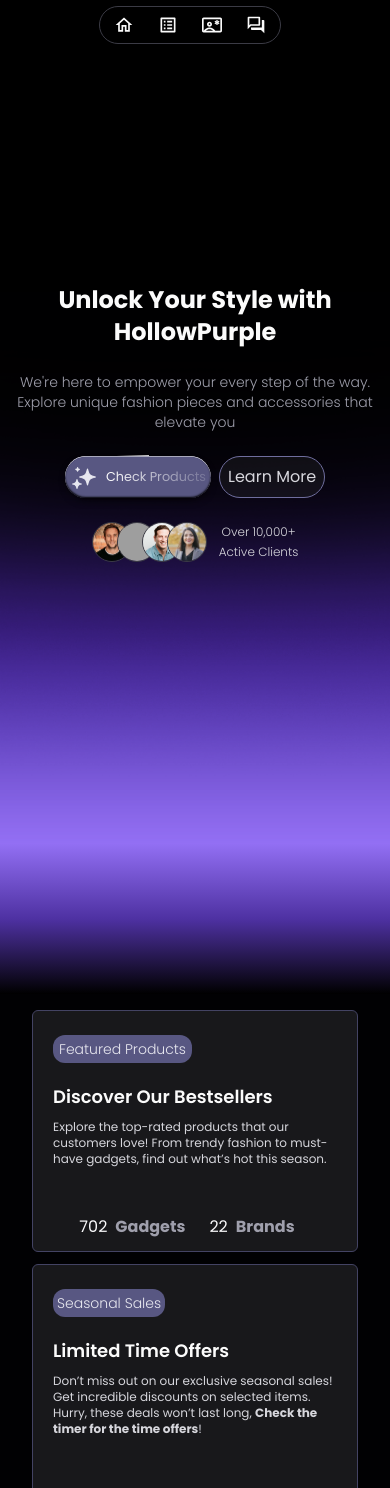
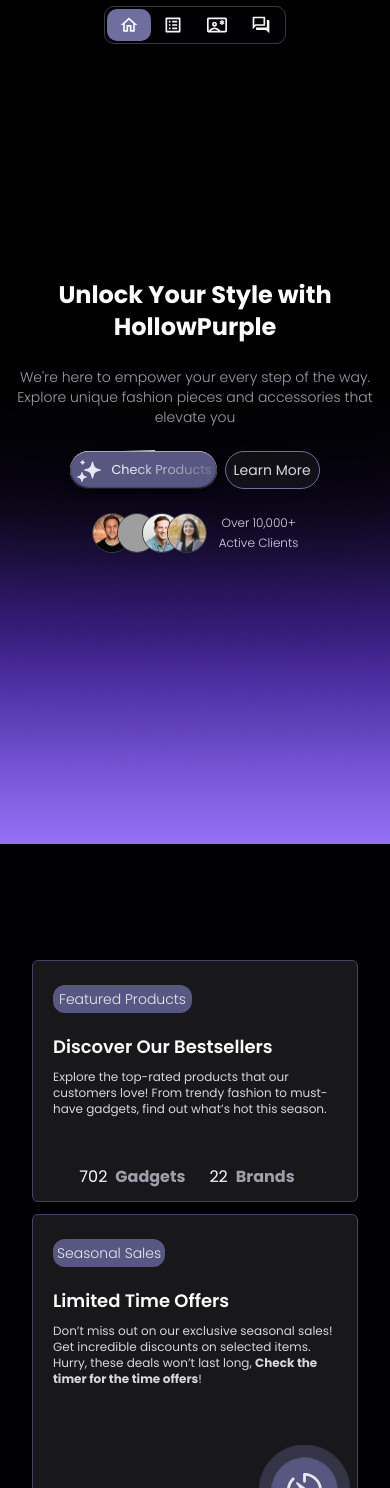
Before and after one commit to EnisZekiqi/HollowPurple, a React (Create React App) app: page / in a window 390 px wide. Shown: the top 1488 px of the page. Built offline with nearby package versions, Linux system fonts and the light colour scheme; grey boxes are pictures that could not be loaded.

Commit message:
updated navbar for small display + bug fixes

```diff
--- a/src/App.css
+++ b/src/App.css
@@ -63,6 +63,19 @@
   }
   100% {
     background-position: 0% 50%;
+  }
+}
+.heroControler{
+background-color: transparent;
+  border:1px solid #3b3b45;
+}
+@media (max-width:764px) {
+  .heroControler{
+    background: rgba( 1, 1, 3, 0.80 );
+     backdrop-filter: blur( 4px );
+    -webkit-backdrop-filter: blur( 4px );
+    border-radius: 10px;
+    border:1px solid #3b3b45;
   }
 }
 .gadget{
--- a/src/App.js
+++ b/src/App.js
@@ -58,25 +58,7 @@
       >
 
         <Hero/>
-        <div
-  className="blurrer"
-  style={{
-    height: '10px', // Adjust height as needed for a smoother transition
-    backgroundColor: 'rgba(146, 111, 243,0.4)', // Semi-transparent overlay
-    backdropFilter: 'blur(15px)', // Adjust the blur amount
-    zIndex: 1
-  }}
-></div>
-
-{/* Gradient section */}
-<div
-  className="emptySpecial2 backdrop-blur-md bg-opacity-85"
-  style={{
-    background: 'linear-gradient(180deg, #926FF3, #4E31A2, #000000)',
-    height: '150px', // Adjust height as needed
-    marginTop:'-10px'
-  }}
-></div>
+        <div className="empty " style={{backgroundColor:'#010103'}}/>
         <Info/>
         <div className="empty " style={{backgroundColor:'#010103'}}/>
         <Contact/>
--- a/src/Hero Section/Hero.js
+++ b/src/Hero Section/Hero.js
@@ -62,7 +62,7 @@
   };
 
   return (
-    <div className="relative w-full h-full "
+    <div id="home" className="relative w-full h-full "
 
     >
       <AnimatePresence>
@@ -75,7 +75,7 @@
             exit="exit"
           >
             <div className="flex items-center">
-              <motion.h1 className="text-6xl font-bold text-white">
+              <motion.h1 className="text-3xl md:text-6xl font-bold text-white">
                 HollowPurple
               </motion.h1>
               <svg style={{ width: "60px", height: "60px" }} viewBox="0 0 24 24">
@@ -98,7 +98,7 @@
 
       {/* The content of the Hero section that will be revealed */}
       {!introVisible && (
-        <div className="hero-content w-full h-full flex flex-col gap-8">
+        <div id="home" className="hero-content w-full h-full flex flex-col gap-8">
           <motion.div
             variants={navbarAnimation}
             initial="hidden"
@@ -121,7 +121,7 @@
                 />
               </svg>
               </motion.h1>
-            <motion.p  variants={pTagAnimation}><SlideTabs /></motion.p>
+              <motion.p  className="hidden md:block" variants={pTagAnimation}><SlideTabs /></motion.p>
             <motion.p style={{opacity:0}} >3</motion.p>
           </motion.div>
 
@@ -189,9 +189,9 @@
               <span class="text_button">Check Products</span>
             </button>
 
-              <button className="p-2 rounded-full"
+              <button className="p-2 rounded-full text-sm md:text-md"
               style={{backgroundColor:'rgba(36, 35, 41,0.4)',color:'#d6d6dc',border:'1px solid #6f6e9e'}}
-              >Learn More</button>
+              ><a href="features">Learn More</a></button>
             </motion.div>
             <motion.div
              variants={pTagAnimation}
@@ -212,6 +212,15 @@
           </motion.div>
         </div>
       )}
+
+  <motion.p
+  initial={{ opacity: 0, }}
+  animate={{ opacity: 1 }}
+  transition={{ duration: 1.5,delay:3 }} // Increase duration for debugging
+  style={{ zIndex: 2000 }} className="fixed md:hidden top-1.5 left-1/2 transform -translate-x-1/2">
+    <SlideTabs />
+  </motion.p>
+
     </div>
   );
 };
@@ -226,16 +235,41 @@
     opacity: 0,
   });
 
+  const [activeSection, setActiveSection] = useState('');
+
+  useEffect(() => {
+    const sections = document.querySelectorAll('div[id]');
+    const observerOptions = {
+      root: null,
+      rootMargin: '0px',
+      threshold: 0.1, // Lowering the threshold may help detect intersections more easily
+    };
+
+    const observer = new IntersectionObserver((entries) => {
+      entries.forEach((entry) => {
+        if (entry.isIntersecting) {
+          console.log('Intersecting section:', entry.target, 'with id:', entry.target.id);
+          setActiveSection(entry.target.id);
+        }
+      });
+    }, observerOptions);
+
+    sections.forEach((section) => observer.observe(section));
+
+    return () => {
+      sections.forEach((section) => observer.unobserve(section));
+    };
+  }, []);
+
   return (
     <ul
       onMouseLeave={() => {
-        setPosition((pv) => ({
-          ...pv,
+        setPosition((prev) => ({
+          ...prev,
           opacity: 0,
         }));
       }}
-      className="relative mx-auto flex w-fit rounded-full  p-0.5 -ml-0 md:-ml-36"
-      style={{backgroundColor:'transparent',border:'1px solid #3b3b45'}}
+      className="heroControler relative mx-auto flex w-fit rounded-full p-0.5 -ml-0 md:-ml-36"
     >
       <div className="hidden md:flex">
       <Tab setPosition={setPosition}>Home</Tab>
@@ -243,20 +277,44 @@
       <Tab setPosition={setPosition}><a href="#contact">Contact</a></Tab>
       <Tab setPosition={setPosition}><a href="#faq">FAQ</a></Tab>
       </div>
+
       <div className="flex md:hidden">
-      <Tab setPosition={setPosition}><MdOutlineHome style={{width:'20px',height:'20px'}}/></Tab>
-      <Tab setPosition={setPosition}><a href="#features"><MdOutlineListAlt style={{width:'20px',height:'20px'}}/></a></Tab>
-      <Tab setPosition={setPosition}><a href="#contact"><MdOutlineContactEmergency style={{width:'20px',height:'20px'}}/></a></Tab>
-      <Tab setPosition={setPosition}><a href="#faq"><MdOutlineQuestionAnswer style={{width:'20px',height:'20px'}}/></a></Tab>
-      </div>
+  <Tab
+    setPosition={setPosition}
+    style={{ backgroundColor: activeSection === 'home' ? '#6f6e9e' : 'transparent',borderRadius:'10px',transition:'all 0.7s ease' }}
+  >
+    <a href="#home"><MdOutlineHome style={{ width: '20px', height: '20px' }} /></a>
+  </Tab>
+  <Tab
+    setPosition={setPosition}
+    style={{ backgroundColor: activeSection === 'features' ? '#6f6e9e' : 'transparent',borderRadius:'10px',transition:'all 0.7s ease' }}
+  >
+    <a href="#features"><MdOutlineListAlt style={{ width: '20px', height: '20px' }} /></a>
+  </Tab>
+  <Tab
+    setPosition={setPosition}
+    style={{ backgroundColor: activeSection === 'contact' ? '#6f6e9e' : 'transparent',borderRadius:'10px',transition:'all 0.7s ease' }}
+  >
+    <a href="#contact"><MdOutlineContactEmergency style={{ width: '20px', height: '20px' }} /></a>
+  </Tab>
+  <Tab
+    setPosition={setPosition}
+    style={{ backgroundColor: activeSection === 'faq' ? '#6f6e9e' : 'transparent',borderRadius:'10px',transition:'all 0.7s ease' }}
+  >
+    <a href="#faq"><MdOutlineQuestionAnswer style={{ width: '20px', height: '20px' }} /></a>
+  </Tab>
+</div>
 
 
-      <Cursor position={position} />
+     <div className="hidden md:block">
+     <Cursor position={position} />
+     </div>
     </ul>
   );
 };
 
-const Tab = ({ children, setPosition }) => {
+
+const Tab = ({ children, setPosition,style }) => {
   const ref = useRef(null);
 
   return (
@@ -274,7 +332,7 @@
         });
       }}
       className="relative z-10 block cursor-pointer px-3 py-1.5 text-xs uppercase md:px-5 md:py-3 md:text-base"
-      style={{color:'#fbfbfb'}}
+      style={style}
     >
       {children}
     </li>
```
